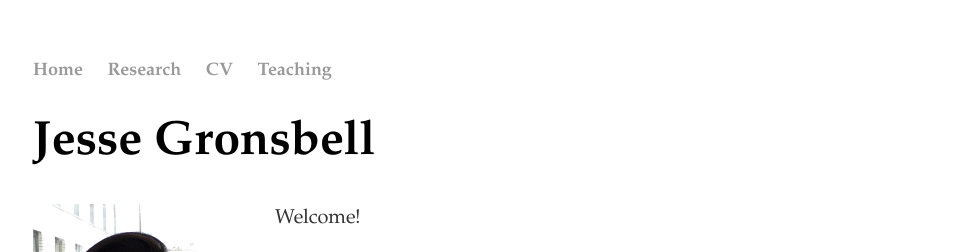
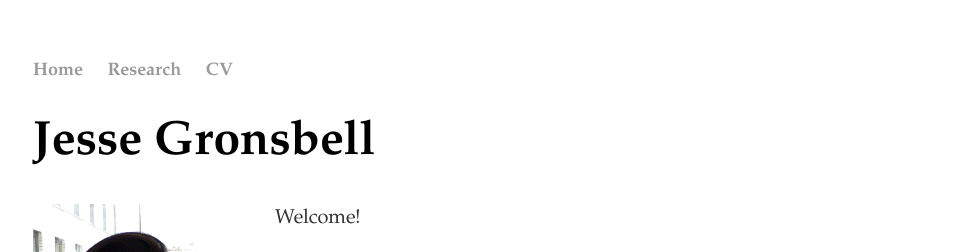
Before and after one commit to jgrons/old_website, a Jekyll site: the page built from index.html, in a window 1280 px wide. Shown: the top 252 px of the page, without its empty margins (159-1115 px from the left). Built offline with Jekyll 4.4.1, drawn with Linux system fonts in a browser that asks for light colours.

Commit message:
Update default.html

```diff
--- a/_layouts/default.html
+++ b/_layouts/default.html
@@ -12,7 +12,6 @@
 	        		<li style="font-size:18px; font-family: palatino"><a href="/">Home</a></li>
 				<li style="font-size:18px; font-family: palatino"><a href="/research">Research</a></li>
 				<li style="font-size:18px; font-family: palatino"><a href="/cv">CV</a></li>
-				<li style="font-size:18px; font-family: palatino"><a href="/teaching">Teaching</a></li>
 	    		</ul>
 			</nav>
 			<div class="container">
```
